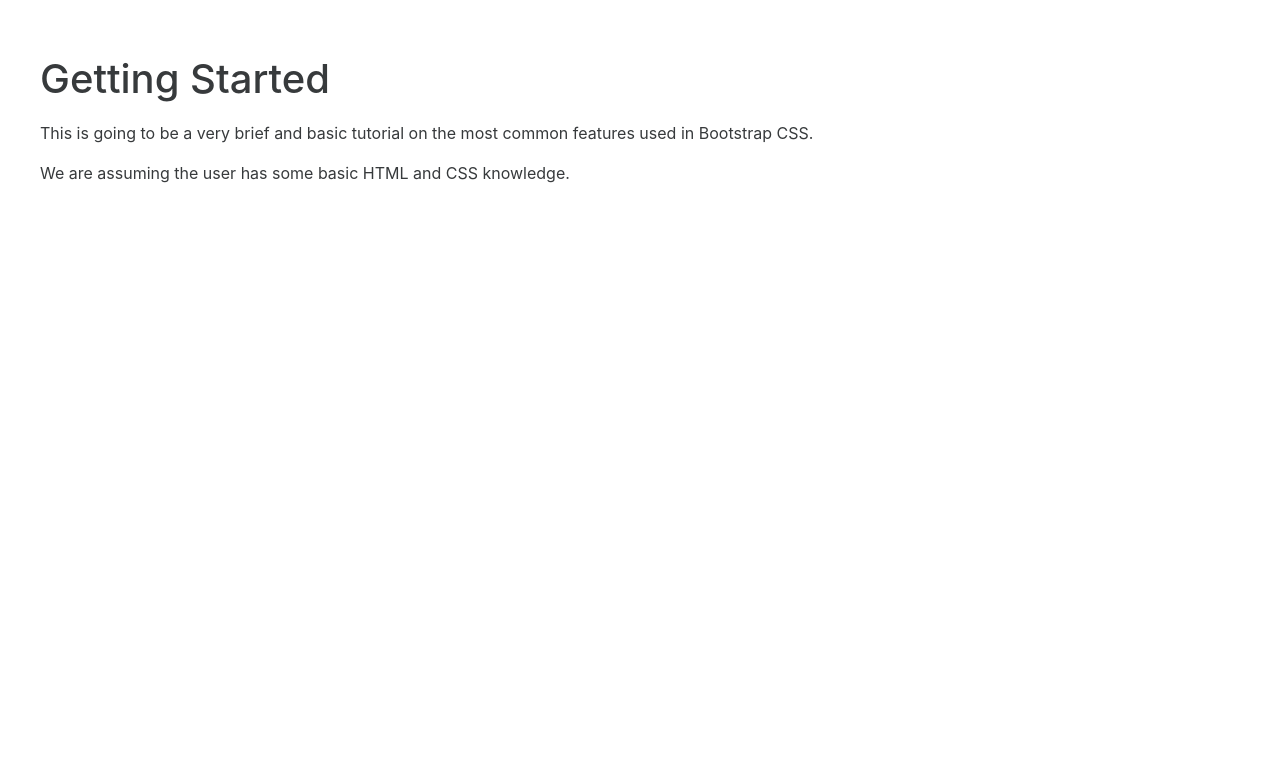
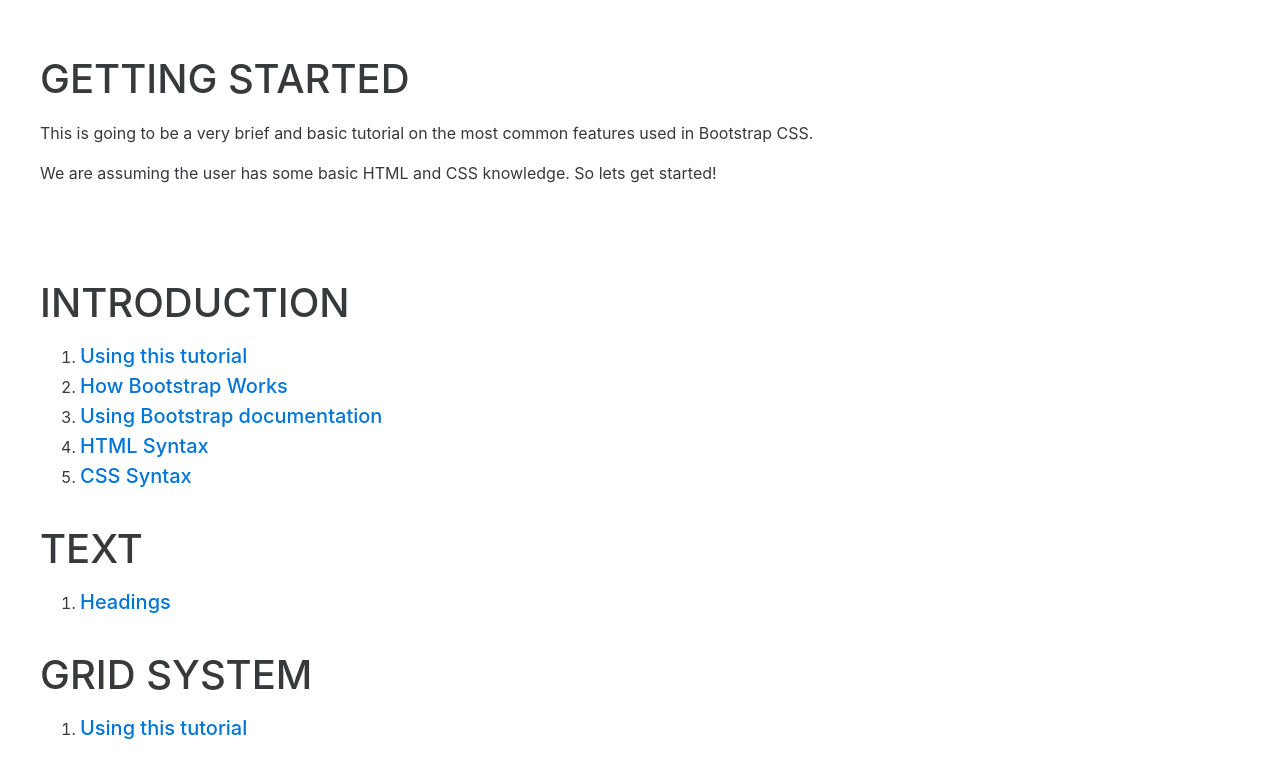
Before and after one commit to jkelso07/bootstrap-tutorial, a plain HTML site: page index.html in a window 1280 px wide. Shown: the part 203-980 px from the top of the page. Before the commit the page ends 800 px from the top, so only its background shows below. Drawn offline with Linux system fonts and the light colour scheme.

Commit message:
Add favicon. Add some links for other pages.

```diff
--- a/css/app.css
+++ b/css/app.css
@@ -1,6 +1,13 @@
 #page-header{
+    margin-bottom: 20px;
+}
+
+.purple{
     background-color: #6f5499;
-    margin-bottom: 20px;
+}
+
+.green{
+    background-color: #2d672d;
 }
 
 #instil-logo{
--- a/index.html
+++ b/index.html
@@ -5,10 +5,11 @@
     <title>Bootstrap Tutorial  |  INSTIL</title>
     <link rel="stylesheet" href="css/bootstrap.css">
     <link rel="stylesheet" href="css/app.css">
+    <link rel="icon" type="image/png" href="http://getbootstrap.com/favicon.ico">
 </head>
 <body>
-    <div class="container-fluid" id="page-header">
-        <div class="row"  >
+    <div class="container-fluid purple" id="page-header">
+        <div class="row">
             <div class="col-md-8 content">
                 <h1 class="page-title">CSS Bootstrap Tutorial</h1>
                 <h6>A simple starter for using bootstrap styling</h6>
@@ -17,15 +18,38 @@
                 <img id="instil-logo" src="img/InstilLogo-Invert.png" class="img-fluid">
             </div>
         </div>
-
     </div>
 
     <div class="container-fluid content">
-        <h1 class="margin-bottom">Getting Started</h1>
+        <h1 class="margin-bottom text-uppercase">Getting Started</h1>
         <p>This is going to be a very brief and basic tutorial on the most common features used in Bootstrap CSS.</p>
-        <p>We are assuming the user has some basic HTML and CSS knowledge.</p>
+        <p>We are assuming the user has some basic HTML and CSS knowledge.  So lets get started!</p>
     </div>
 
+    <div class="container-fluid">
+        <div class="row"  >
+            <div class="col-md-12 content">
+                <h1 class="margin-bottom text-uppercase">Introduction</h1>
+                <ol>
+                    <li><h5><a href="#">Using this tutorial</a></h5></li>
+                    <li><h5><a href="#">How Bootstrap Works</a></h5></li>
+                    <li><h5><a href="#">Using Bootstrap documentation</a></h5></li>
+                    <li><h5><a href="#">HTML Syntax</a></h5></li>
+                    <li><h5><a href="#">CSS Syntax</a></h5></li>
+                </ol>
+                <br>
+                <h1 class="margin-bottom text-uppercase">Text</h1>
+                <ol>
+                    <li><h5><a href="tutorials/headings.html">Headings</a></h5></li>
+                </ol>
+                <br>
+                <h1 class="margin-bottom text-uppercase">Grid System</h1>
+                <ol>
+                    <li><h5><a href="#">Using this tutorial</a></h5></li>
+                </ol>
+            </div>
+        </div>
+    </div>
 
     <!-- Bootstrap -->
     <script src="js/bootstrap.js"></script>
```
